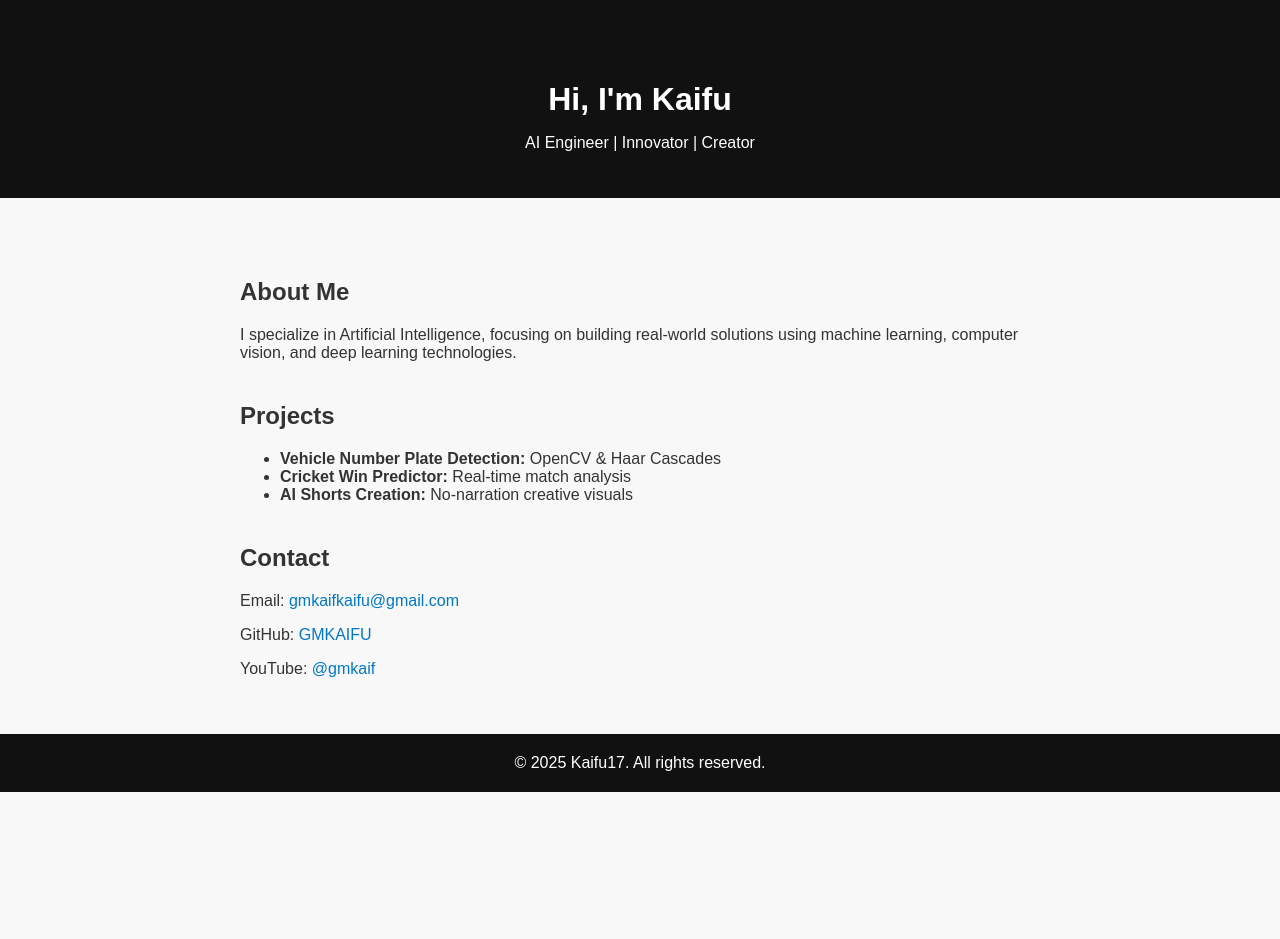
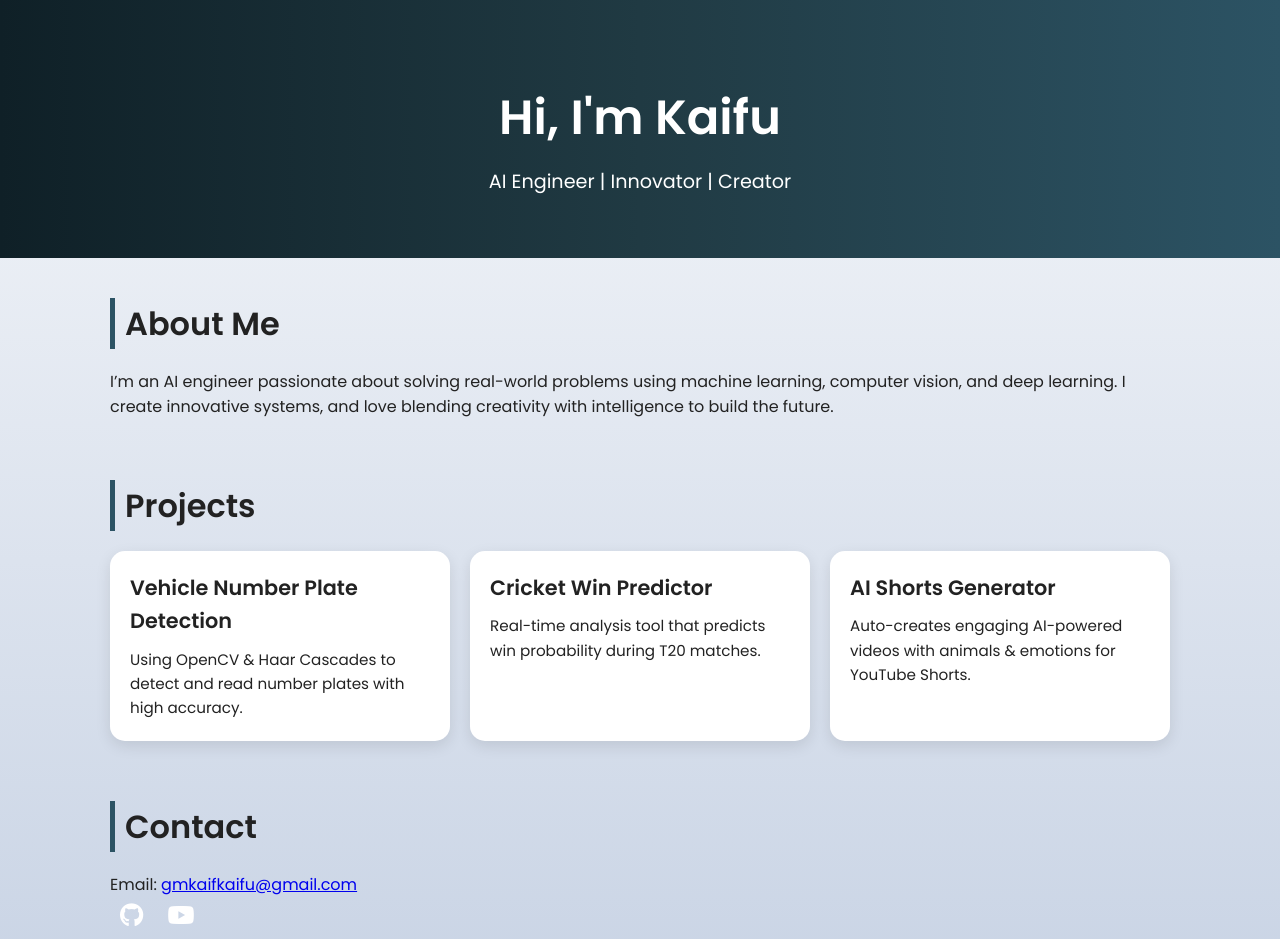
Before and after one commit to GMKAIFU/Kaifu17, a plain HTML site: page index.html in a window 1280 px wide. Shown: the top 939 px of the page. Before the commit the page ends 800 px from the top, so only its background shows below. Drawn offline with nearby package versions, Linux system fonts and the light colour scheme.

Commit message:
Update index.html

```diff
--- a/index.html
+++ b/index.html
@@ -1,75 +1,132 @@
 <!DOCTYPE html>
 <html lang="en">
 <head>
-    <meta charset="UTF-8">
-    <meta name="viewport" content="width=device-width, initial-scale=1.0">
+  <meta charset="UTF-8" />
+  <meta name="viewport" content="width=device-width, initial-scale=1.0" />
   <title>Kaifu | AI Engineer</title>
+  <link href="https://fonts.googleapis.com/css2?family=Poppins:wght@400;600&display=swap" rel="stylesheet">
+  <link rel="stylesheet" href="https://cdnjs.cloudflare.com/ajax/libs/font-awesome/6.5.0/css/all.min.css">
+  <link rel="stylesheet" href="https://cdnjs.cloudflare.com/ajax/libs/animate.css/4.1.1/animate.min.css"/>
   <style>
-        body {
-            font-family: Arial, sans-serif;
+    * {
       margin: 0;
       padding: 0;
-            background-color: #f8f8f8;
-            color: #333;
+      box-sizing: border-box;
+    }
+    body {
+      font-family: 'Poppins', sans-serif;
+      background: linear-gradient(to bottom, #f5f7fa, #c3cfe2);
+      color: #222;
+      line-height: 1.6;
     }
     header {
-            background-color: #111;
+      background: linear-gradient(to right, #0f2027, #203a43, #2c5364);
       color: white;
       text-align: center;
-            padding: 60px 20px 30px;
+      padding: 80px 20px 60px;
     }
-        h1 {
+    header h1 {
+      font-size: 3rem;
       margin-bottom: 10px;
     }
-        section {
-            max-width: 800px;
+    header p {
+      font-size: 1.2rem;
+    }
+    .container {
+      max-width: 1100px;
       margin: auto;
       padding: 40px 20px;
     }
+    section {
+      margin-bottom: 60px;
+    }
     h2 {
-            margin-top: 40px;
+      font-size: 2rem;
+      border-left: 5px solid #2c5364;
+      padding-left: 10px;
+      margin-bottom: 20px;
+    }
+    .projects {
+      display: grid;
+      grid-template-columns: repeat(auto-fit, minmax(250px, 1fr));
+      gap: 20px;
+    }
+    .project-card {
+      background: white;
+      border-radius: 15px;
+      box-shadow: 0 5px 15px rgba(0,0,0,0.1);
+      padding: 20px;
+      transition: transform 0.3s;
+    }
+    .project-card:hover {
+      transform: translateY(-5px);
+    }
+    .project-card h3 {
+      font-size: 1.3rem;
+      margin-bottom: 10px;
+    }
+    .project-card p {
+      font-size: 0.95rem;
     }
     footer {
+      background: #2c5364;
+      color: white;
       text-align: center;
-            padding: 20px;
-            background-color: #111;
+      padding: 30px;
+    }
+    .contact-icons a {
+      margin: 0 10px;
       color: white;
+      font-size: 1.5rem;
+      transition: color 0.3s;
     }
-        a {
-            color: #0077cc;
-            text-decoration: none;
+    .contact-icons a:hover {
+      color: #ffdd57;
     }
   </style>
 </head>
 <body>
-
-    <header>
+  <header class="animate__animated animate__fadeInDown">
     <h1>Hi, I'm Kaifu</h1>
     <p>AI Engineer | Innovator | Creator</p>
   </header>
 
-    <section>
+  <div class="container">
+    <section class="animate__animated animate__fadeInLeft">
       <h2>About Me</h2>
-        <p>
-            I specialize in Artificial Intelligence, focusing on building real-world solutions using machine learning, computer vision, and deep learning technologies.
-        </p>
+      <p>I’m an AI engineer passionate about solving real-world problems using machine learning, computer vision, and deep learning. I create innovative systems, and love blending creativity with intelligence to build the future.</p>
+    </section>
 
+    <section class="animate__animated animate__fadeInRight">
       <h2>Projects</h2>
-        <ul>
-            <li><strong>Vehicle Number Plate Detection:</strong> OpenCV & Haar Cascades</li>
-            <li><strong>Cricket Win Predictor:</strong> Real-time match analysis</li>
-            <li><strong>AI Shorts Creation:</strong> No-narration creative visuals</li>
-        </ul>
+      <div class="projects">
+        <div class="project-card">
+          <h3>Vehicle Number Plate Detection</h3>
+          <p>Using OpenCV & Haar Cascades to detect and read number plates with high accuracy.</p>
+        </div>
+        <div class="project-card">
+          <h3>Cricket Win Predictor</h3>
+          <p>Real-time analysis tool that predicts win probability during T20 matches.</p>
+        </div>
+        <div class="project-card">
+          <h3>AI Shorts Generator</h3>
+          <p>Auto-creates engaging AI-powered videos with animals & emotions for YouTube Shorts.</p>
+        </div>
+      </div>
+    </section>
 
+    <section class="animate__animated animate__fadeInUp">
       <h2>Contact</h2>
       <p>Email: <a href="mailto:gmkaifkaifu@gmail.com">gmkaifkaifu@gmail.com</a></p>
-        <p>GitHub: <a href="https://github.com/GMKAIFU" target="_blank">GMKAIFU</a></p>
-        <p>YouTube: <a href="https://www.youtube.com/@gmkaif" target="_blank">@gmkaif</a></p>
+      <div class="contact-icons">
+        <a href="https://github.com/GMKAIFU" target="_blank"><i class="fab fa-github"></i></a>
+        <a href="https://www.youtube.com/@gmkaif" target="_blank"><i class="fab fa-youtube"></i></a>
+      </div>
     </section>
+  </div>
 
   <footer>
-        © 2025 Kaifu17. All rights reserved.
+    &copy; 2025 Kaifu | All Rights Reserved
   </footer>
-
 </body>
 </html>
```
Lines whose indentation alone changed are shown as unchanged.
